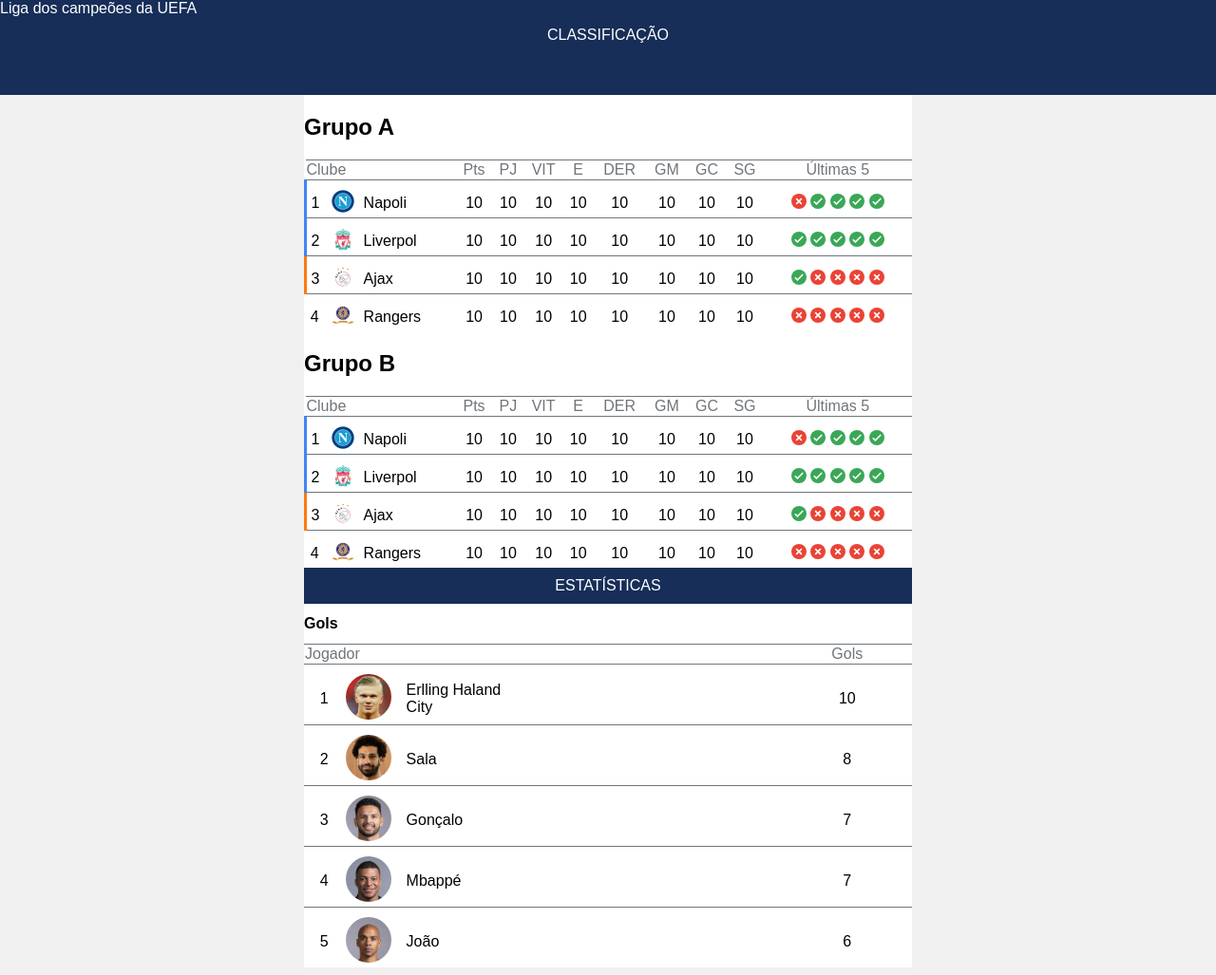
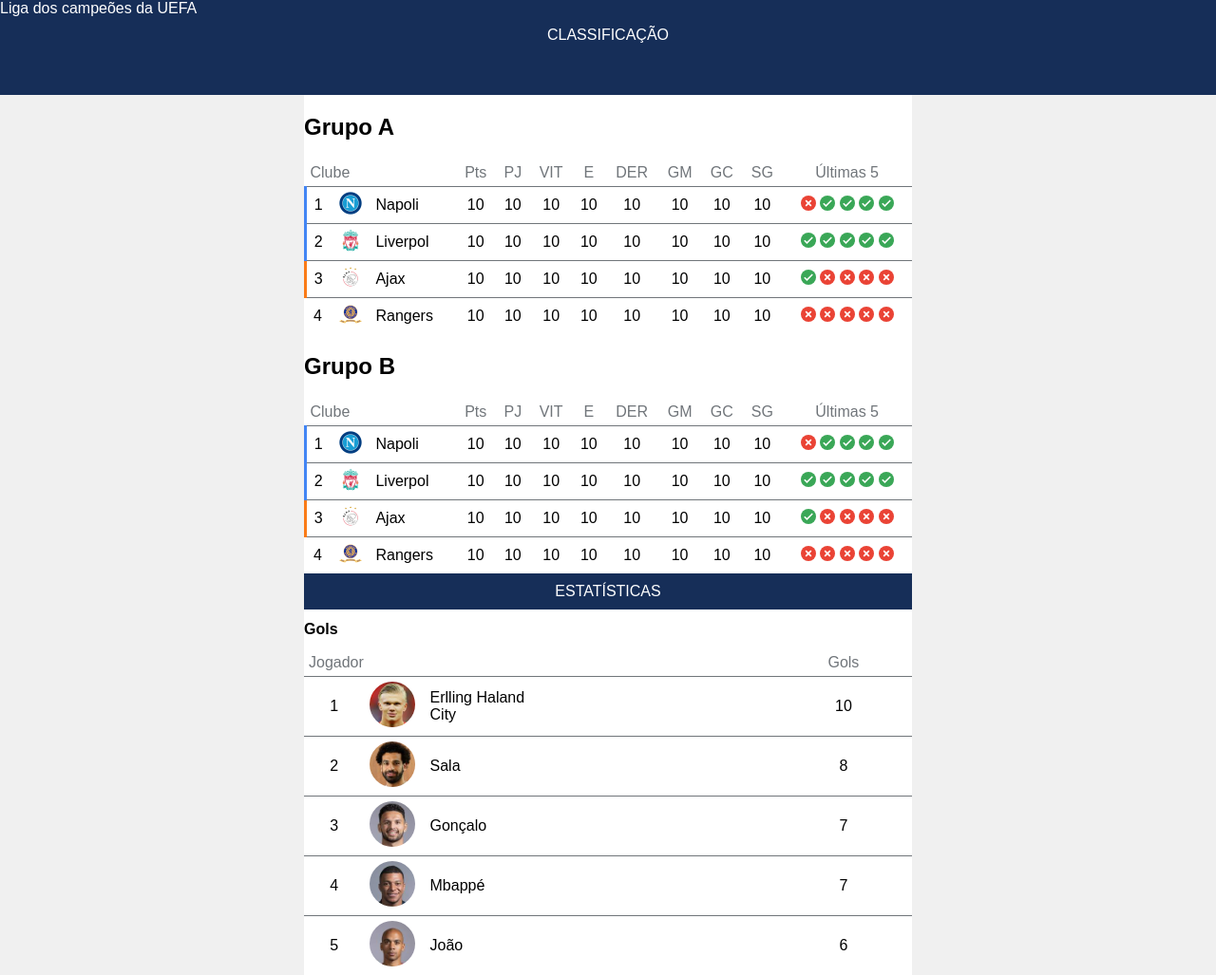
Before and after one commit to julianomatos/Tabela-Champions, a plain HTML site: page index.html in a window 1280 px wide. Shown: the whole page at 95% size. Drawn offline with Linux system fonts and the light colour scheme.

Commit message:
Remove border-top

```diff
--- a/index.html
+++ b/index.html
@@ -233,13 +233,13 @@
                 </tr>
                 <tr>
                     <td>3</td>
-                    <td style="text-align: left; width: 64px;"><img class="jogador" src="./Imagens/Jogadores/goncalo.jpeg" alt=""></td>
+                    <td style="width: 64px;" class="left"><img class="jogador" src="./Imagens/Jogadores/goncalo.jpeg" alt=""></td>
                     <td class="left">Gonçalo</td>
                     <td>7</td>
                 </tr>
                 <tr>
                     <td>4</td>
-                    <td style="text-align: left; width: 64px;"><img class="jogador" src="./Imagens/Jogadores/mbappe.jpg" alt=""></td>
+                    <td style="width: 64px;" class="left"><img class="jogador" src="./Imagens/Jogadores/mbappe.jpg" alt=""></td>
                     <td class="left">Mbappé</td>
                     <td>7</td>
                 </tr>
--- a/style.css
+++ b/style.css
@@ -15,6 +15,8 @@ header{
     width: 100%;
     background-color: #162E58;
     color: white;
+    z-index: 999;
+    top: 0;
 
 }
 header h1{
@@ -32,6 +34,7 @@ header h2{
     padding-top: 100px;
 }
 
+
 .grupos, .estatisticas{
     width: 50%;
     margin: 0 auto;
@@ -43,22 +46,20 @@ section h3{
     padding-top: 20px;
 }
 
-tr, td, table{
+th, td{
     border-top: 0.5px solid  #70757a;
-    border-collapse: collapse;
-    /* padding: 0 10px; */
-    padding-top: 10px;
+    padding: 5px;
 }
 th{
     color: #70757a;
     font-weight: normal;
+    border-top: none;
 
 }
 table{
    width: 100%;
-
-    /* padding: 0; */
-    text-align: center;
+   text-align: center;
+   border-collapse: collapse;
 }
 .img-clube{
     width: 24px;
```
